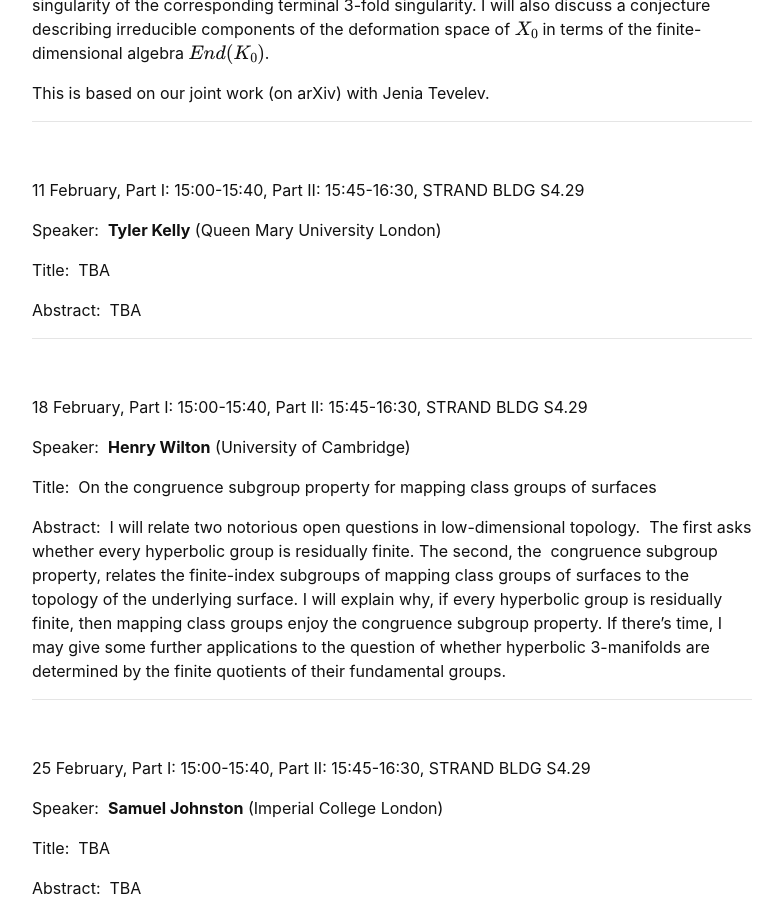
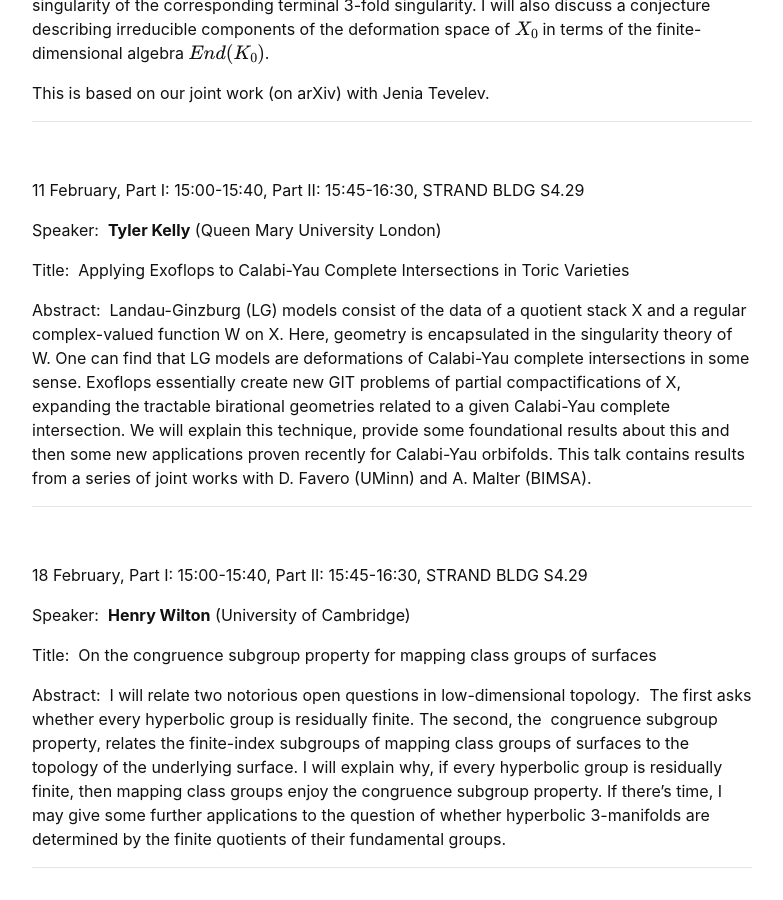
Before and after one commit to kcl-geometry-seminar/kcl-geometry-seminar.github.io, a Jekyll site: the page built from pages/index.md, in a window 1280 px wide and 900 px high, scrolled down 1290 px. Shown: the whole window, without its empty margins (248-1031 px from the left). Built offline with Jekyll 4.4.1, drawn with Linux system fonts in a browser that asks for light colours; formulas are drawn with MathJax 3; a script that is not in the unit is left out.

Commit message:
Update index.md

```diff
--- a/pages/index.md
+++ b/pages/index.md
@@ -56,9 +56,13 @@ This is based on our joint work (on arXiv) with Jenia Tevelev.
 
 Speaker:&nbsp; **Tyler Kelly** (Queen Mary University London)
 
-Title:&nbsp; TBA
+Title:&nbsp; Applying Exoflops to Calabi-Yau Complete Intersections in Toric Varieties
 
-Abstract:&nbsp; TBA
+
+
+
+
+Abstract:&nbsp; Landau-Ginzburg (LG) models consist of the data of a quotient stack X and a regular complex-valued function W on X. Here, geometry is encapsulated in the singularity theory of W. One can find that LG models are deformations of Calabi-Yau complete intersections in some sense. Exoflops essentially create new GIT problems of partial compactifications of X, expanding the tractable birational geometries related to a given Calabi-Yau complete intersection. We will explain this technique, provide some foundational results about this and then some new applications proven recently for Calabi-Yau orbifolds. This talk contains results from a series of joint works with D. Favero (UMinn) and A. Malter (BIMSA).
 
 ---------------------------------------------------------
 <br />
```
